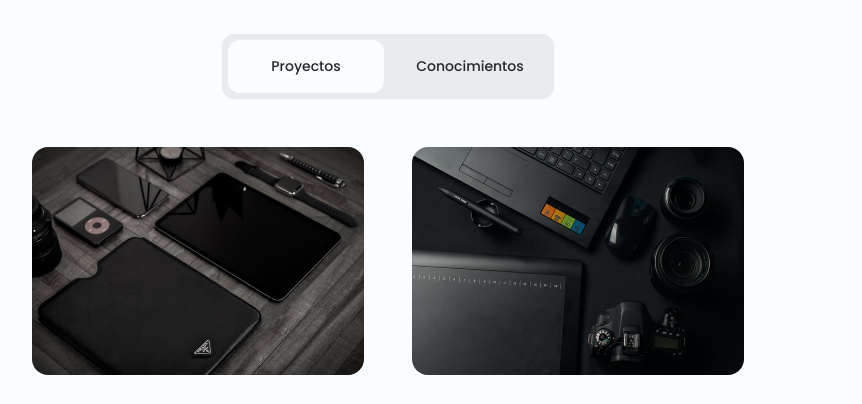
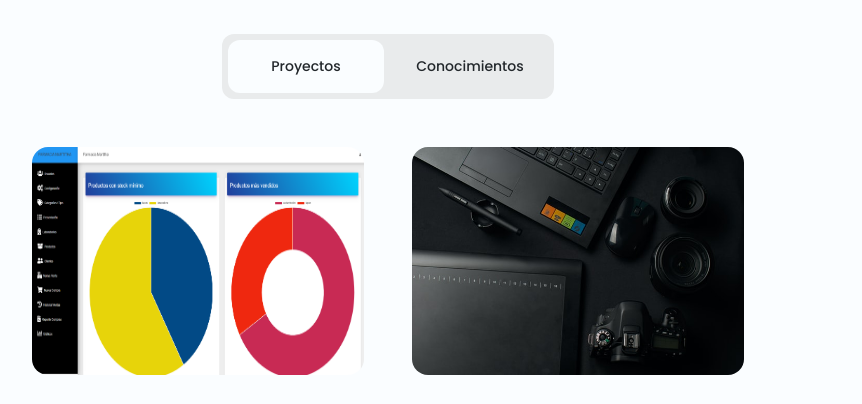
Before and after one commit to Huber0327/Portafolio, a plain HTML site: page index.html in a window 1280 px wide. Shown: the part 535-939 px from the top of the page, without its empty margins (252-1114 px from the left). Drawn offline with nearby package versions, Linux system fonts and the light colour scheme.

Commit message:
Update index.html

```diff
--- a/index.html
+++ b/index.html
@@ -122,7 +122,7 @@
           <!--=============== PROJECTS ===============-->
           <div class="projects__content grid filters__active" data-content id="projects">
             <article class="projects__card">
-                <img src="assets/img/project1.jpg" alt="" class="projects__img">
+                <img src="assets/img/farmacia.png" alt="" class="projects__img">
 
                 <div class="projects__modal">
                     <div>
```
